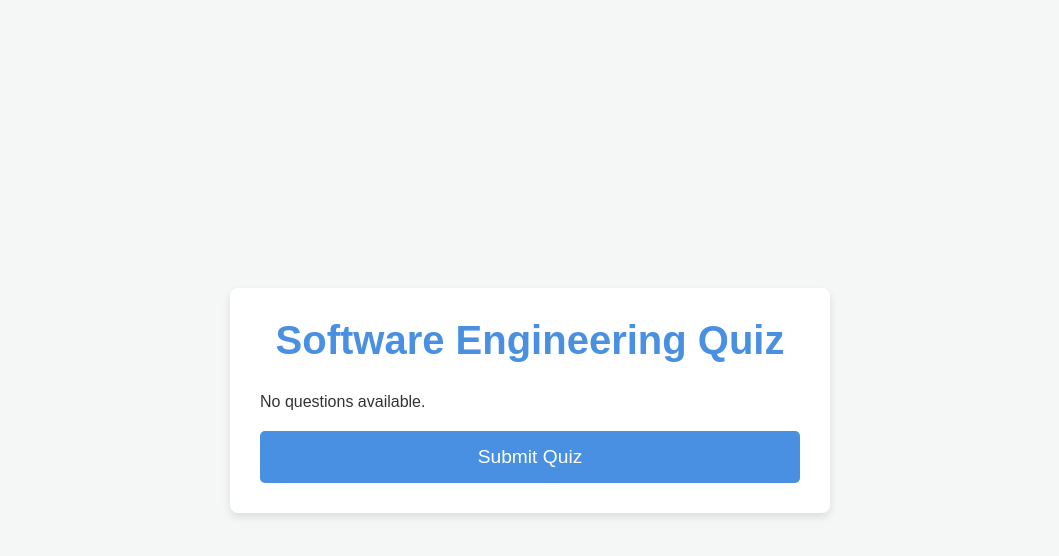
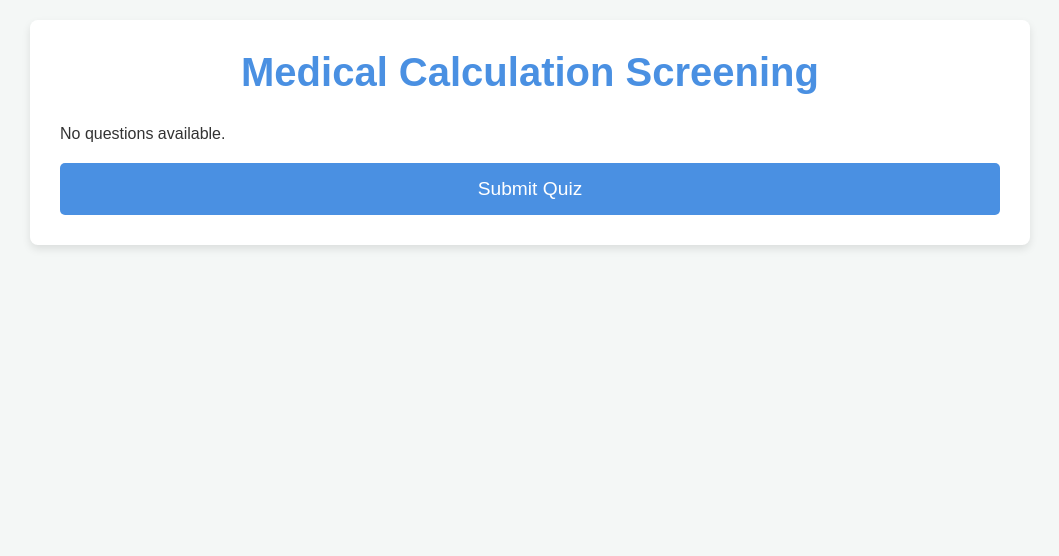
Before and after one commit to albert-881/employee-quiz-portal, a plain HTML site: page startQuiz.html in a window 1280 px wide. Shown: the whole page, without its empty margins (110-1169 px from the left). Drawn offline with Linux system fonts and the light colour scheme.

Commit message:
added better styling to the start quiz.html and added another role for rn so that theyre able to see their tailored quizzes

```diff
--- a/css/styles2.css
+++ b/css/styles2.css
@@ -10,23 +10,30 @@ body {
     background-color: #f4f7f6;
     display: flex;
     justify-content: center;
-    align-items: center;
-    height: 100vh;
+    align-items: flex-start; /* Align content to the top */
+    min-height: 100vh; /* Allow scrolling beyond viewport height */
     color: #333;
     opacity: 0;
     animation: fadeIn 1s ease-in-out forwards;
+    overflow-y: auto; /* Allow full page scrolling */
+    padding: 20px; /* Prevent content from sticking to the top */
 }
 
-/* Quiz Container */
 .quiz-container {
     background-color: white;
     padding: 30px;
     border-radius: 8px;
     box-shadow: 0 4px 8px rgba(0, 0, 0, 0.1);
-    max-width: 600px;
-    width: 100%;
+    max-width: 1000px; /* Increased the width to 800px */
+    width: 100%; /* Ensures it's responsive and takes up the full width up to the max-width */
     transform: scale(0.9);
     animation: popIn 0.8s ease-in-out forwards;
+    overflow-y: auto; /* Allows scrolling inside the quiz */
+}
+
+#quizForm {
+    max-height: 70vh; /* Ensures quiz questions fit */
+    overflow-y: auto; /* Enables scrolling inside the quiz */
 }
 
 /* Fade-in Effect on Page Load */
@@ -132,9 +139,10 @@ button:hover {
     background-color: rgba(74, 144, 226, 0.2);
 }
 
+/* Selected Option Animation */
 .options-container input[type="radio"]:checked + label {
     background-color: #4a90e2;
     color: white;
-    transform: scale(1.05);
-    transition: all 0.3s ease-in-out;
+    /* Removed the scaling effect */
+    border: 2px solid #4a90e2; /* Added a border instead of scaling */
 }
--- a/startQuiz.html
+++ b/startQuiz.html
@@ -3,12 +3,12 @@
 <head>
     <meta charset="UTF-8">
     <meta name="viewport" content="width=device-width, initial-scale=1.0">
-    <title>Software Engineering Quiz</title>
+    <title>Medical Calculation Screening</title>
     <link rel="stylesheet" href="css/styles2.css">
 </head>
 <body>
     <div class="quiz-container">
-        <h1>Software Engineering Quiz</h1>
+        <h1>Medical Calculation Screening</h1>
 
         <form id="quizForm">
             <!-- Quiz questions will be dynamically inserted here -->
```
Also changed, not shown: demoAdmin.html (+1 -0 lines).
